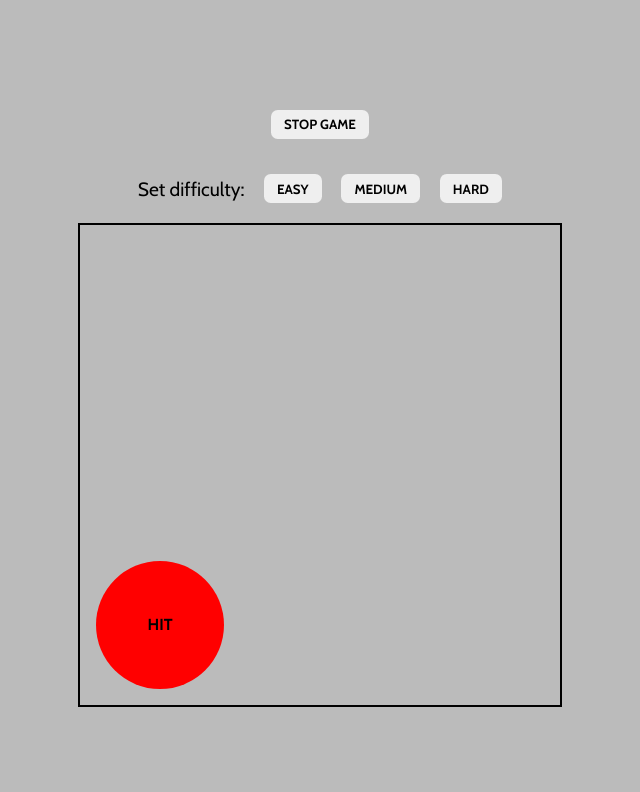
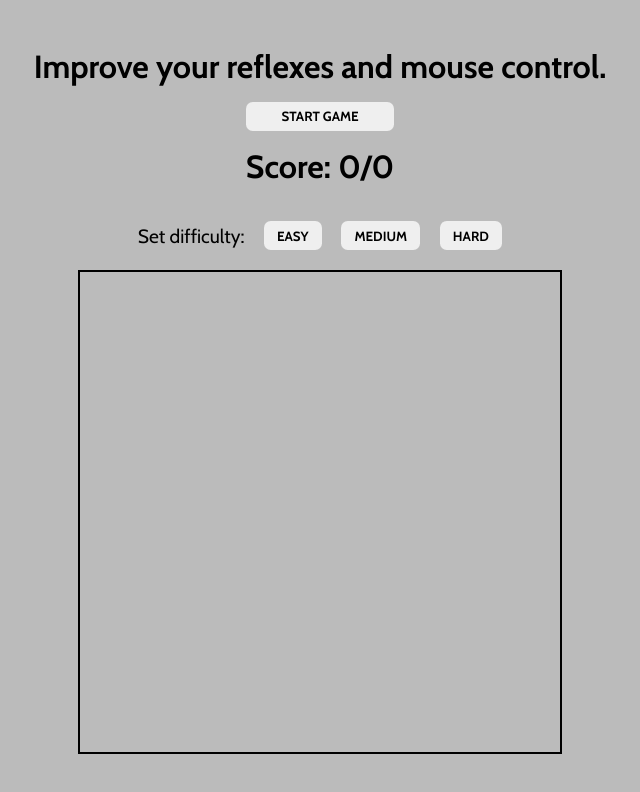
Before and after one commit to MilosIl/hit-a-target, a React (Vite) app: page / in a window 1280 px wide. Shown: the top 792 px of the page, without its empty margins (320-960 px from the left). Built offline with nearby package versions, Linux system fonts and the light colour scheme.

Commit message:
title updated

```diff
--- a/index.html
+++ b/index.html
@@ -9,7 +9,7 @@
       content="improve, reflex, reflexes, mouse, control, precision, speed" />
     <meta
       name="description"
-      content="Improve Your Reflexes and Mouse Control. Enhance your precision and speed with fun and interactive tool designed to boost your gaming and productivity skills." />
+      content="Improve your reflexes and mouse control. Enhance your precision and speed with fun and interactive tool designed to boost your gaming and productivity skills." />
     <title>Hit a target</title>
   </head>
   <body>
--- a/src/App.tsx
+++ b/src/App.tsx
@@ -4,7 +4,8 @@ import { useState, useEffect } from "react";
 function App() {
   const [target, setTarget] = useState<boolean[]>(new Array(9).fill(false));
   const [score, setScore] = useState<number>(0);
-  const [mode, setMode] = useState(1000);
+  const [maxScore, setMaxScore] = useState<number>(0);
+  const [mode, setMode] = useState<number>(1000);
   const [isGameOver, setIsGameOver] = useState<boolean>(false);
 
   function setTargetVisibility(index: number, isVisible: boolean) {
@@ -14,13 +15,14 @@ function App() {
       return newTarget;
     });
   }
-
-  function handleStopGame() {
-    setIsGameOver(!isGameOver);
+  function StartGame() {
+    setIsGameOver(true);
+    setMaxScore(0);
     if (isGameOver) {
       setScore(0);
     }
   }
+
   function changeMode(speed: number, size: string) {
     document.documentElement.style.setProperty("--width-target", size);
     setMode(speed);
@@ -36,10 +38,11 @@ function App() {
   useEffect(() => {
     const interval = setInterval(() => {
       let randomIndex = Math.floor(Math.random() * target.length);
-      if (isGameOver) {
+      if (!isGameOver) {
         return (randomIndex = 0);
       }
       setTargetVisibility(randomIndex, true);
+      setMaxScore(maxScore + 1);
       setTimeout(() => {
         setTargetVisibility(randomIndex, false);
       }, mode);
@@ -47,21 +50,29 @@ function App() {
     return () => {
       clearInterval(interval);
     };
-  }, [target, mode, isGameOver]);
+  }, [target, mode, isGameOver, maxScore]);
 
   return (
     <div className="container">
+      <h1>Improve your reflexes and mouse control.</h1>
       <div className="score">
-        <button onClick={() => handleStopGame()}>
-          {!isGameOver ? "stop game" : "reset game"}
-        </button>
-        {isGameOver ? <p className="title">Score: {score}</p> : ""}
+        {isGameOver ? (
+          <button onClick={() => setIsGameOver(!isGameOver)}>
+            {isGameOver ? "stop game" : "reset game"}
+          </button>
+        ) : (
+          <button onClick={StartGame}>start game</button>
+        )}
+
+        <p className="title">
+          Score: {score}/{maxScore}
+        </p>
       </div>
       <div className="difficulty">
         Set difficulty:
         <button onClick={() => changeMode(800, "8em")}>easy</button>
         <button onClick={() => changeMode(600, "5em")}>medium</button>
-        <button onClick={() => changeMode(350, "2.5em")}>hard</button>
+        <button onClick={() => changeMode(400, "3em")}>hard</button>
       </div>
       <div className="target-container">
         {target.map((isTarget, index) => {
```
